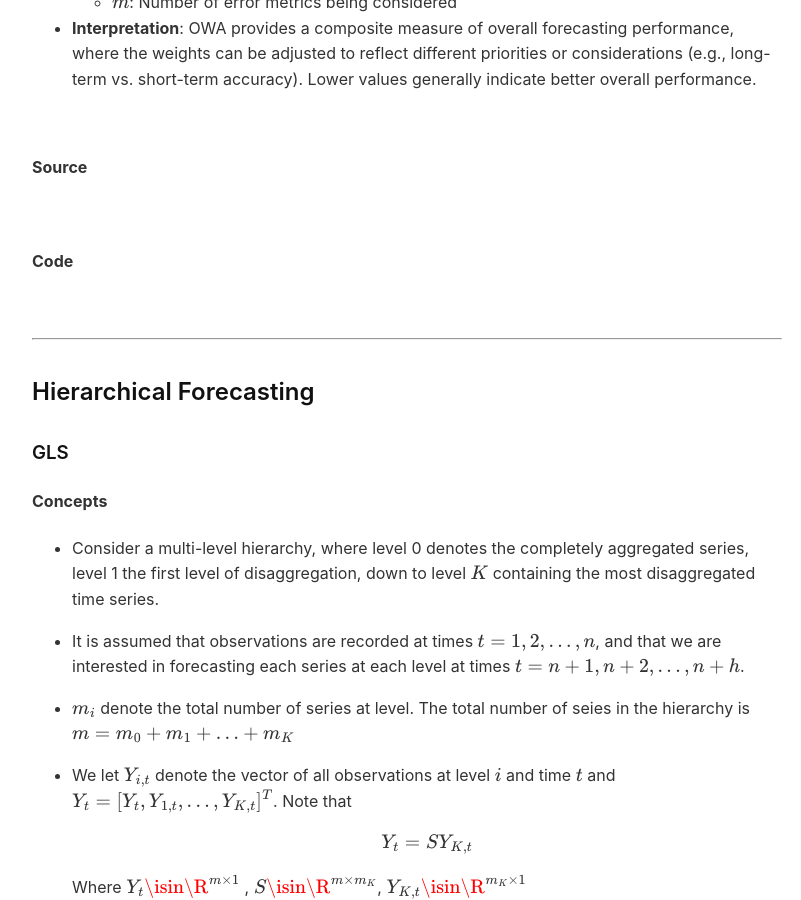
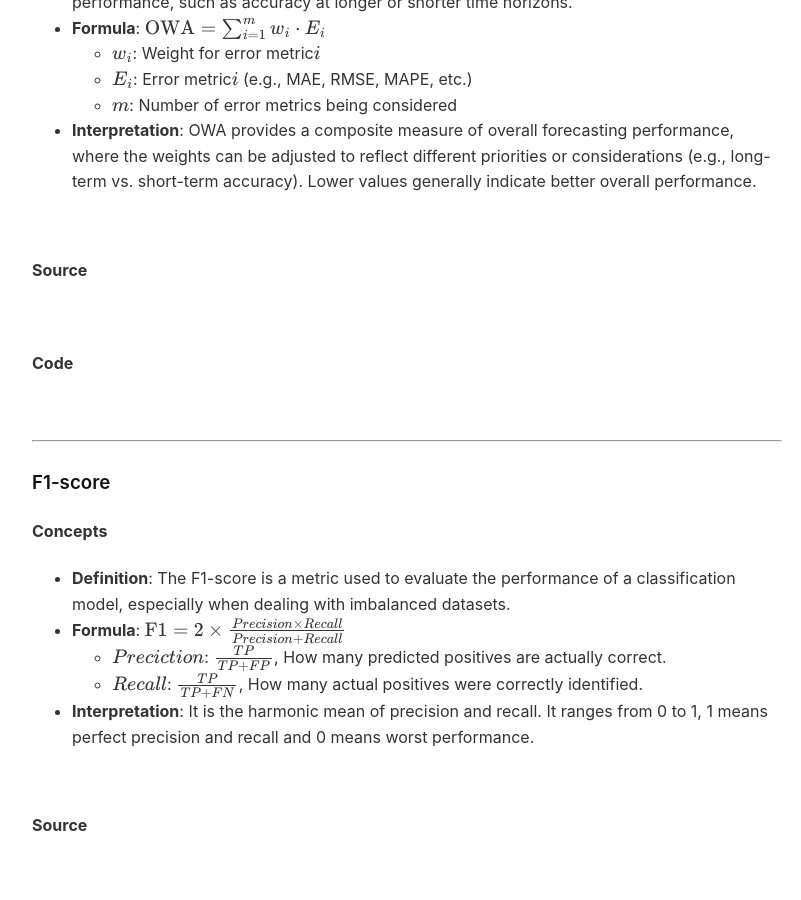
Before and after one commit to zixs0423/tech_note, a Jekyll site: the page built from docs/notes/machine_learning.md, in a window 1280 px wide and 900 px high, scrolled down 17385 px. Shown: the whole window, without its empty margins (233-1034 px from the left). Built offline with Jekyll 4.4.1, drawn with Linux system fonts in a browser that asks for light colours; some of the changed text lies outside the part shown.

Commit message:
Add f1-score

```diff
--- a/docs/notes/machine_learning.md
+++ b/docs/notes/machine_learning.md
@@ -79,19 +79,23 @@ layout: default
       - [Concepts](#concepts-18)
       - [Source](#source-17)
       - [Code](#code-17)
-  - [Hierarchical Forecasting](#hierarchical-forecasting)
-    - [GLS](#gls)
+    - [F1-score](#f1-score)
       - [Concepts](#concepts-19)
       - [Source](#source-18)
       - [Code](#code-18)
-    - [WLS](#wls)
+  - [Hierarchical Forecasting](#hierarchical-forecasting)
+    - [GLS](#gls)
       - [Concepts](#concepts-20)
       - [Source](#source-19)
       - [Code](#code-19)
-    - [MinT](#mint)
+    - [WLS](#wls)
       - [Concepts](#concepts-21)
       - [Source](#source-20)
       - [Code](#code-20)
+    - [MinT](#mint)
+      - [Concepts](#concepts-22)
+      - [Source](#source-21)
+      - [Code](#code-21)
 
 
 # Machine Learning
@@ -841,6 +845,32 @@ Thus, **cross-entropy** is the sum of the **entropy** of the true distribution a
 
 ---
 
+
+### F1-score
+
+#### Concepts
+
+- **Definition**: The F1-score is a metric used to evaluate the performance of a classification model, especially when dealing with imbalanced datasets.
+- **Formula**:
+  $$
+  \text{F1} = 2 \times \frac{Precision \times Recall}{Precision + Recall}
+  $$
+  - $Preciction$: $\frac{TP}{TP+FP}$, How many predicted positives are actually correct.
+  - $Recall$: $\frac{TP}{TP+FN}$, How many actual positives were correctly identified.
+- **Interpretation**: It is the harmonic mean of precision and recall. It ranges from 0 to 1, 1 means perfect precision and recall and 0 means worst performance.
+
+<br>
+
+#### Source
+
+<br>
+
+#### Code
+
+<br>
+
+---
+
 ## Hierarchical Forecasting
 
 ### GLS
```
